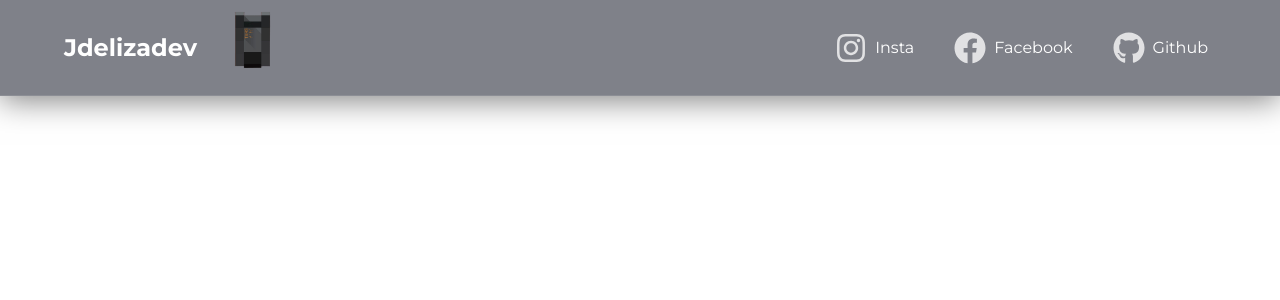
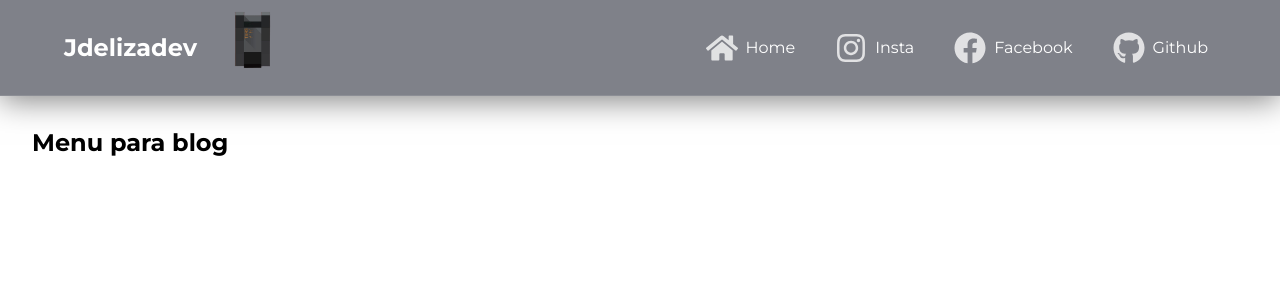
Before and after one commit to Jdelizadev/JdelizaDev, a React (Vite) app in the folder blogJdelizadev/: page /Blog in a window 1280 px wide. Shown: the top 300 px of the page. Built offline with nearby package versions, Linux system fonts and the light colour scheme.

Commit message:
Primer commit

```diff
--- a/blogJdelizadev/src/App.jsx
+++ b/blogJdelizadev/src/App.jsx
@@ -2,6 +2,8 @@
 import { BrowserRouter, Routes, Route} from 'react-router-dom'
 import { NavBar } from './components/NavBar'
 import { Home } from './components/Home'
+import { Blog } from './components/Blog'
+
 
 function App() {
 
@@ -13,7 +15,7 @@ function App() {
             <Routes>
 
               <Route path='/' element={<Home/>}/>
-              <Route/>
+              <Route path='/Blog' element={<Blog/>} />
               <Route/>
 
             </Routes>
--- /dev/null
+++ b/blogJdelizadev/src/components/Blog.css
@@ -0,0 +1,6 @@
+
+.blog-container {
+    margin-top: 6rem;
+    padding-top: 2rem;
+    padding-left: 2rem;
+}
--- /dev/null
+++ b/blogJdelizadev/src/components/Blog.jsx
@@ -0,0 +1,16 @@
+
+import './Blog.css'
+
+const Blog = () => {
+    return (
+        <>
+            <section className="blog-container">
+
+             <h1>Menu para blog</h1>
+
+            </section>
+        </>
+    )
+}
+
+export { Blog }
--- a/blogJdelizadev/src/components/Home.css
+++ b/blogJdelizadev/src/components/Home.css
@@ -91,6 +91,11 @@ body {
 
 }
 
+.button-container a {
+    color: white;
+    text-decoration: none;
+}
+
 /* --- RESPONSIVE / MOBILE (Tablets y Celulares) --- */
 @media screen and (max-width: 768px) {
 
--- a/blogJdelizadev/src/components/Home.jsx
+++ b/blogJdelizadev/src/components/Home.jsx
@@ -1,4 +1,4 @@
-
+import { Link } from 'react-router-dom'
 import './Home.css'
 
 const Home = () => {
@@ -12,7 +12,9 @@ const Home = () => {
 
                     <div className='button-container'>
                         <button>
-                            Comenzar
+                            <Link to='/Blog'>
+                                Comenzar
+                            </Link>
                         </button>
                     </div>
 
--- a/blogJdelizadev/src/components/NavBar.jsx
+++ b/blogJdelizadev/src/components/NavBar.jsx
@@ -2,7 +2,7 @@ import { Link } from "react-router-dom"
 import './NavBar.css'
 import tars from '../assets/tars.png'
 
-import { FaInstagram, FaFacebook, FaGithub } from "react-icons/fa";
+import { FaInstagram, FaFacebook, FaGithub, FaHome } from "react-icons/fa";
 
 const NavBar = () => {
     return (
@@ -17,6 +17,13 @@ const NavBar = () => {
                 </div>
 
                 <div  className="main-social-container">
+
+                    <div className="second-social-container fbin">
+                            <div  className="social-container">
+                            <FaHome className="item"/>
+                            </div>
+                        <Link to={'/'} className="social">Home</Link>
+                    </div>
 
                     <div className="second-social-container fbin">
                         <div  className="social-container">
```
